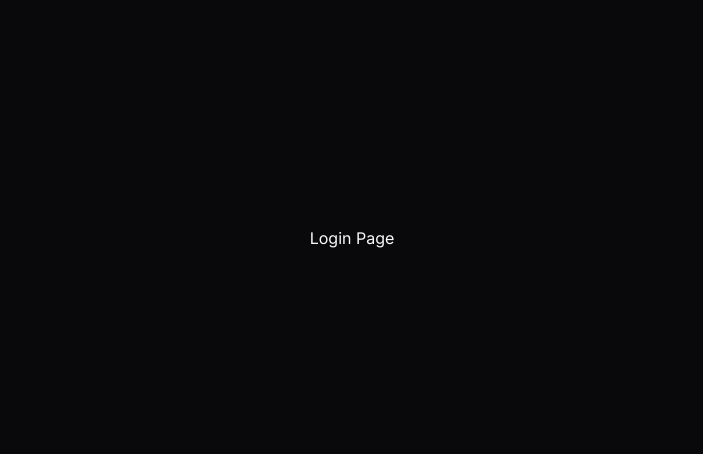
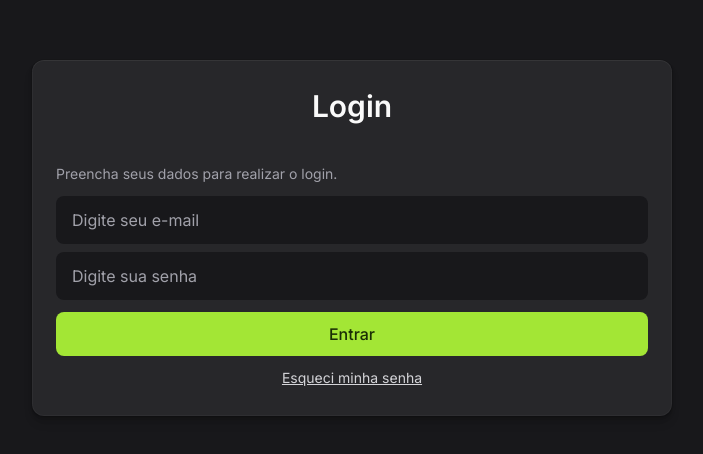
Before and after one commit to brenocrepaldi/avalie-web, a React (Vite) app: page /login in a window 1280 px wide. Shown: the part 162-616 px from the top of the page, without its empty margins (288-991 px from the left). Built offline with nearby package versions, Linux system fonts and the light colour scheme.

Commit message:
feat: create login page and general components

```diff
--- a/src/app.tsx
+++ b/src/app.tsx
@@ -1,5 +1,5 @@
 import { BrowserRouter as Router, Routes, Route } from 'react-router-dom';
-import { LoginPage } from './pages/login';
+import { LoginPage } from './pages/login/index';
 
 export function App() {
   return (
--- /dev/null
+++ b/src/components/button.tsx
@@ -0,0 +1,37 @@
+import { ReactNode, ComponentProps } from 'react';
+import { tv, VariantProps } from 'tailwind-variants';
+
+const buttonVariants = tv({
+	base: 'rounded-lg px-5 font-medium flex items-center justify-center gap-2 transition duration-100',
+
+	variants: {
+		variant: {
+			primary: 'bg-lime-400 text-lime-950 hover:bg-lime-500',
+			secondary: 'bg-zinc-800 text-zinc-200 hover:bg-zinc-700',
+		},
+
+		size: {
+			default: 'py-2',
+			full: 'w-full h-11',
+		},
+	},
+
+	defaultVariants: {
+		variant: 'primary',
+		size: 'default',
+	},
+});
+
+interface ButtonProps
+	extends ComponentProps<'button'>,
+		VariantProps<typeof buttonVariants> {
+	children: ReactNode;
+}
+
+export function Button({ children, variant, size, ...props }: ButtonProps) {
+	return (
+		<button {...props} className={buttonVariants({ variant, size })}>
+			{children}
+		</button>
+	);
+}
--- a/src/pages/login.tsx
+++ /dev/null
@@ -1,7 +0,0 @@
-export function LoginPage(){
-  return (
-    <div className="h-screen flex items-center justify-center">
-      Login Page
-    </div>
-  )
-}
--- /dev/null
+++ b/src/pages/login/index.tsx
@@ -0,0 +1,50 @@
+import { Button } from '../../components/button';
+
+export function LoginPage() {
+	return (
+		<div className="bg-zinc-900 h-screen flex items-center justify-center">
+			<div className="bg-zinc-800 w-[640px] h-auto rounded-xl py-7 px-6 shadow-shape flex flex-col justify-center gap-10">
+				<div className="w-full text-center">
+					<h2 className="text-3xl font-semibold">Login</h2>
+				</div>
+
+				<form className="space-y-3">
+					<p className="text-sm text-zinc-400">
+						Preencha seus dados para realizar o login.
+					</p>
+					<div className="space-y-2">
+						<div className="h-12 px-4 bg-zinc-900 border-zinc-800 rounded-lg flex items-center gap-2">
+							<input
+								type="email"
+								name="email"
+								placeholder="Digite seu e-mail"
+								className="bg-transparent text-base placeholder-zinc-400 outline-none flex-1"
+							/>
+						</div>
+
+						<div className="h-12 px-4 bg-zinc-900 border-zinc-800 rounded-lg flex items-center gap-2">
+							<input
+								type="password"
+								name="password"
+								placeholder="Digite sua senha"
+								className="bg-transparent text-base placeholder-zinc-400 outline-none flex-1"
+							/>
+						</div>
+					</div>
+					<Button type="submit" variant="primary" size="full">
+						Entrar
+					</Button>
+
+					<div className="w-full flex justify-center">
+						<a
+							href="/forgot-password"
+							className="text-sm text-zinc-300 underline hover:text-zinc-200"
+						>
+							Esqueci minha senha
+						</a>
+					</div>
+				</form>
+			</div>
+		</div>
+	);
+}
```
